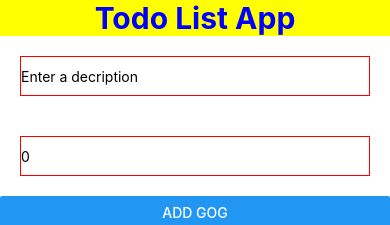
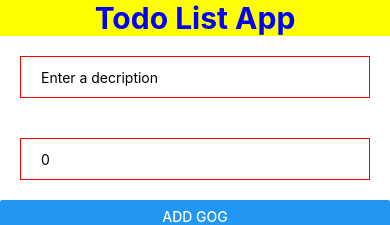
Before and after one commit to unaisshazan/react-native, a React Native app in the folder AwesomeProject1/: screen / in a window 390 px wide. Shown: the top 225 px of the page. Built offline with nearby package versions, Linux system fonts and the light colour scheme.

Commit message:
Update App.js

```diff
--- a/AwesomeProject1/App.js
+++ b/AwesomeProject1/App.js
@@ -13,6 +13,7 @@ const styles = StyleSheet.create({
   todoInput:{
 margin:20,
     height:40,
+    padding:20,
     borderColor:'red',
     borderWidth:1
   }
@@ -64,7 +65,7 @@ Todo List App
   <TextInput
   style={styles.todoInput}
   value={amount}
-  placeholder='Enter the amount'
+  placeholder='Enter the amount $'
   keyboardType='numeric'
 
 
```
